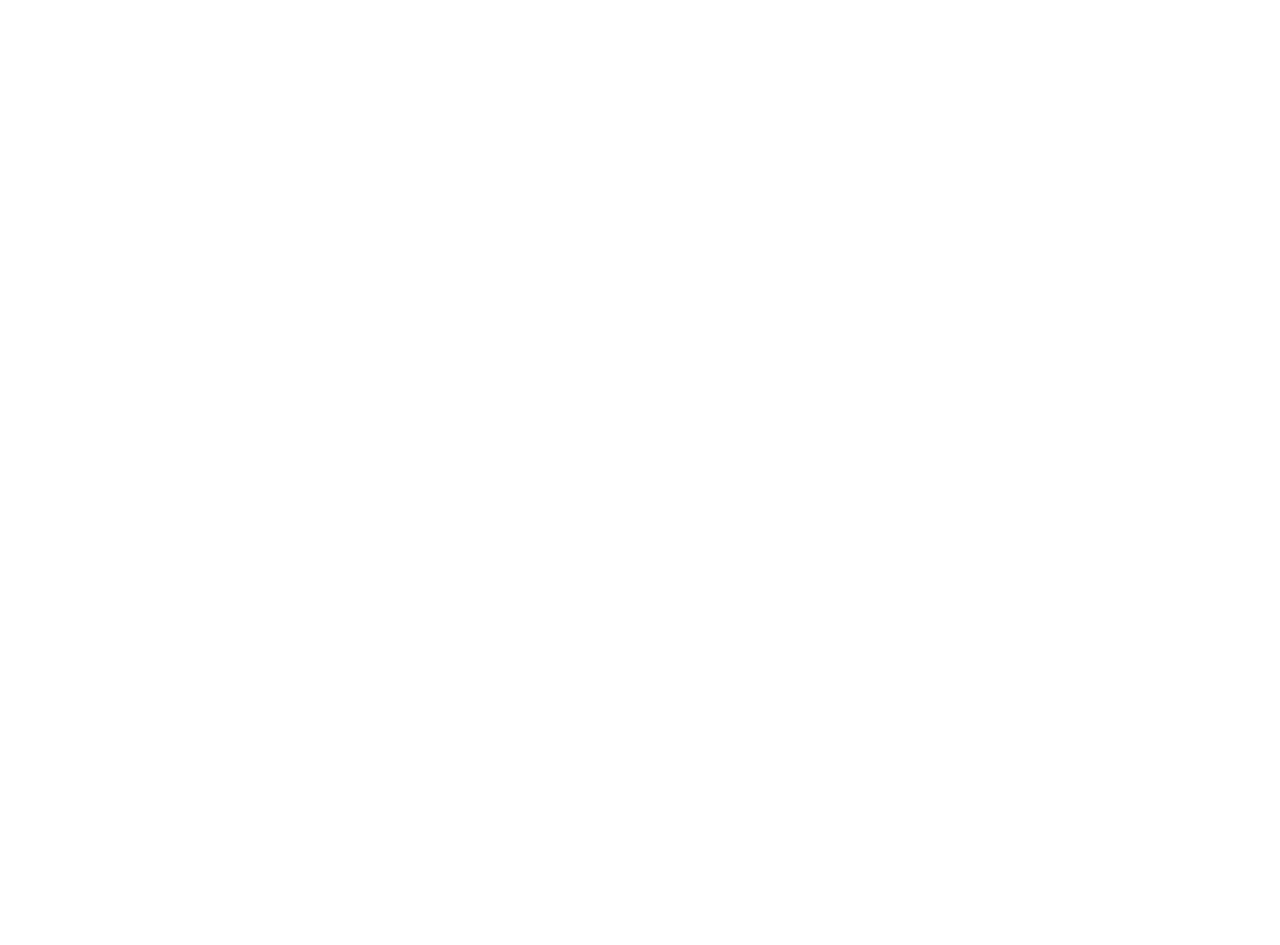
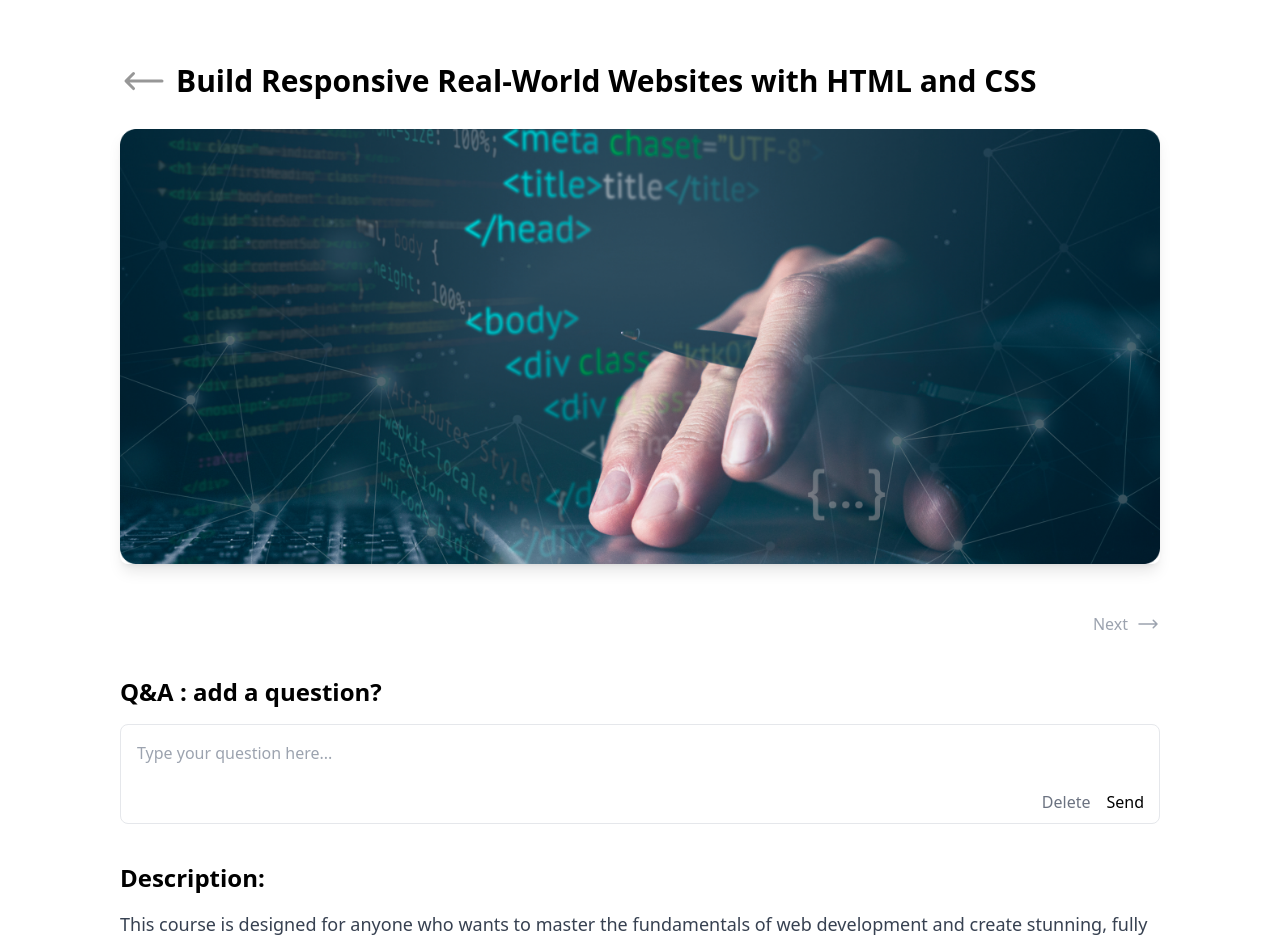
Before and after one commit to RebOussama/DzSkill-Plateforme, a React (Vite) app: page /question in a window 1280 px wide. Before the commit this address had no page. Shown: the part 103-1048 px from the top of the page. Before the commit the page ends 800 px from the top, so only its background shows below. Built offline with nearby package versions, Linux system fonts and the light colour scheme.

Commit message:
i added a page question

```diff
--- a/src/App.jsx
+++ b/src/App.jsx
@@ -4,11 +4,13 @@ import { BrowserRouter as Router, Routes, Route } from 'react-router-dom';
 import Home from './pages/Home'
 import CourseContent from './pages/CourseContent';
 import Courses from './pages/Courses'
+import Question from './pages/Question';
 import './App.css'
 const routes = [
   { path: "/", element: <Home /> },
   { path: "/coursecontent", element: <CourseContent /> },
   { path: "/courses", element: <Courses /> },
+  { path : "/question", element: <Question />}
 
 
   ,
--- /dev/null
+++ b/src/components/Build/Build.jsx
@@ -0,0 +1,35 @@
+import React from 'react';
+import { HiArrowLongLeft } from "react-icons/hi2";
+import img from '../../assets/img7.png';
+
+const Build = () => {
+  return (
+    <div className="container mx-auto px-14 py-4 max-w-6xl">
+      <div className="flex items-center mb-6">
+        <button
+          className="flex items-center text-gris3 "
+          onClick={() => window.history.back()}
+        >
+          <HiArrowLongLeft className="w-12 h-12 mr-2" />
+        </button>
+        <h1 className="text-2xl md:text-3xl font-bold text-black leading-tight">
+            Build Responsive Real-World Websites with HTML and CSS
+        </h1>
+      </div>
+
+      <div className="space-y-6">
+
+
+        <div className="rounded-lg overflow-hidden shadow-lg">
+          <img
+            src={img}
+            alt="HTML and CSS development"
+            className="w-full h-auto object-cover"
+          />
+        </div>
+      </div>
+    </div>
+  );
+};
+
+export default Build;
--- /dev/null
+++ b/src/components/Master/Master.jsx
@@ -0,0 +1,78 @@
+import React, { useState } from 'react';
+import { HiArrowLongRight } from "react-icons/hi2";
+
+const Master = () => {
+  const [question, setQuestion] = useState('');
+
+  const handleSubmit = (e) => {
+    e.preventDefault();
+    // Handle question submission here
+    console.log('Question submitted:', question);
+    setQuestion('');
+  };
+
+  const handleDelete = () => {
+    setQuestion('');
+  };
+
+  return (
+    <div className="container mx-auto px-14 py-6 max-w-6xl">
+      <div className="flex justify-between items-center mb-8">
+        <h1 className="text-2xl md:text-4xl font-bold bg-clip-text text-transparent bg-blue">
+          Mastering CSS Basics: Styling Your Web Pages
+        </h1>
+
+        <button className="flex items-center text-gray-400 hover:text-gray-600 transition-colors">
+          Next
+          <HiArrowLongRight className="w-6 h-6 ml-2" />
+        </button>
+      </div>
+
+      <div className="mb-8">
+        <h2 className="text-xl md:text-2xl font-semibold text-blue mb-4">
+          Q&A : <span className="text-black font-semibold">add a question?</span>
+        </h2>
+
+        <form onSubmit={handleSubmit} className="mb-8">
+          <div className="relative">
+            <textarea
+              value={question}
+              onChange={(e) => setQuestion(e.target.value)}
+              placeholder="Type your question here..."
+              className="w-full p-4 border rounded-lg focus:ring-2 focus:ring-violet-300 focus:border-violet-400 min-h-[100px] resize-none"
+            />
+            <div className="absolute bottom-4 right-4 flex space-x-4">
+              <button
+                type="button"
+                onClick={handleDelete}
+                className="text-gray-500 hover:text-gray-700 transition-colors"
+              >
+                Delete
+              </button>
+              <button
+                type="submit"
+                className="text-blue font-medium"
+              >
+                Send
+              </button>
+            </div>
+          </div>
+        </form>
+      </div>
+
+      <div className="space-y-4">
+        <h2 className="text-xl md:text-2xl font-semibold text-blue mb-4">
+          Description:
+        </h2>
+        <p className="text-gray-700 leading-relaxed text-lg">
+          This course is designed for anyone who wants to master the fundamentals of web
+          development and create stunning, fully responsive websites. This hands-on course takes you
+          from beginner to proficient, teaching you how to structure and style web pages using HTML5
+          and CSS3.
+        </p>
+      </div>
+    </div>
+  );
+};
+
+export default Master;
--- /dev/null
+++ b/src/pages/Question.jsx
@@ -0,0 +1,17 @@
+import React from 'react'
+import Navbar from '../components/Navbar/Navbar';
+import Build from '../components/Build/Build';
+import Master from '../components/Master/Master';
+import Footer from '../components/Footer/Footer';
+const Question = () => {
+  return (
+    <div>
+      <Navbar />
+      <Build />
+      <Master />
+      <Footer />
+    </div>
+  )
+}
+
+export default Question
```
Also changed, not shown: src/assets/img7.png (added).
